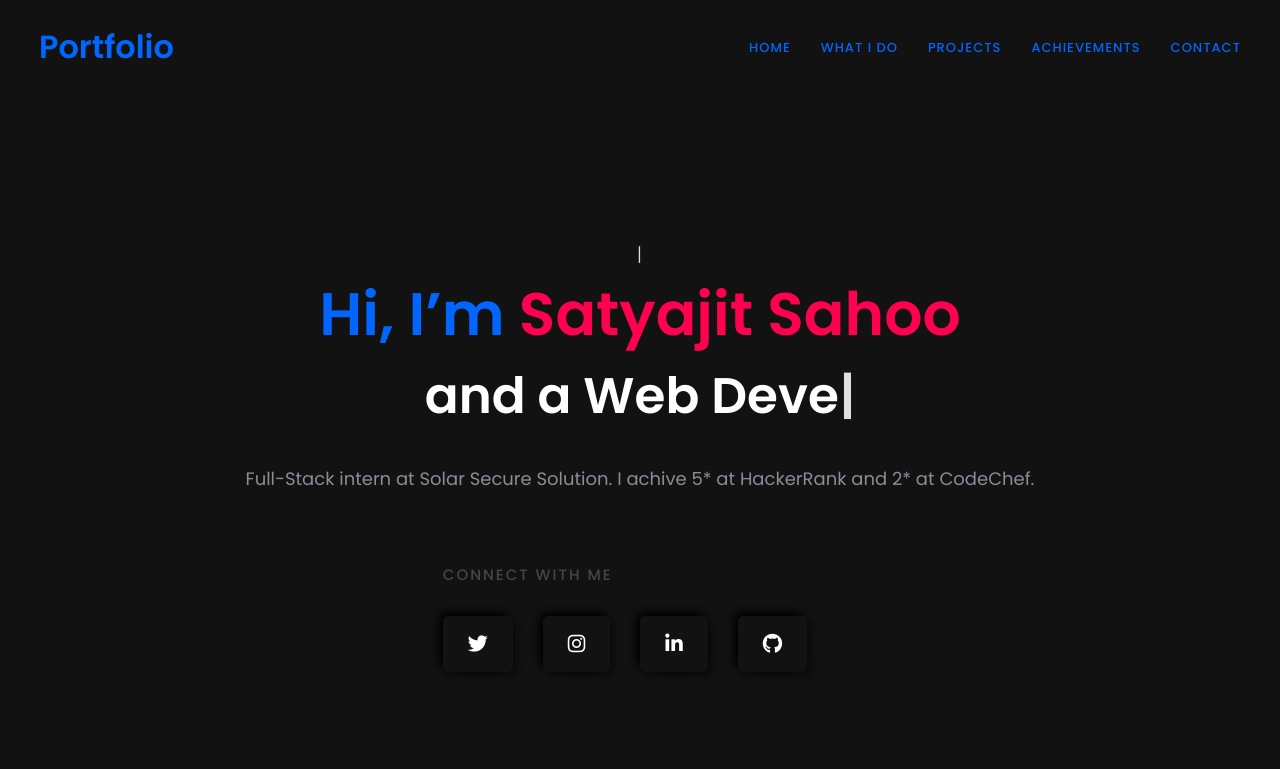
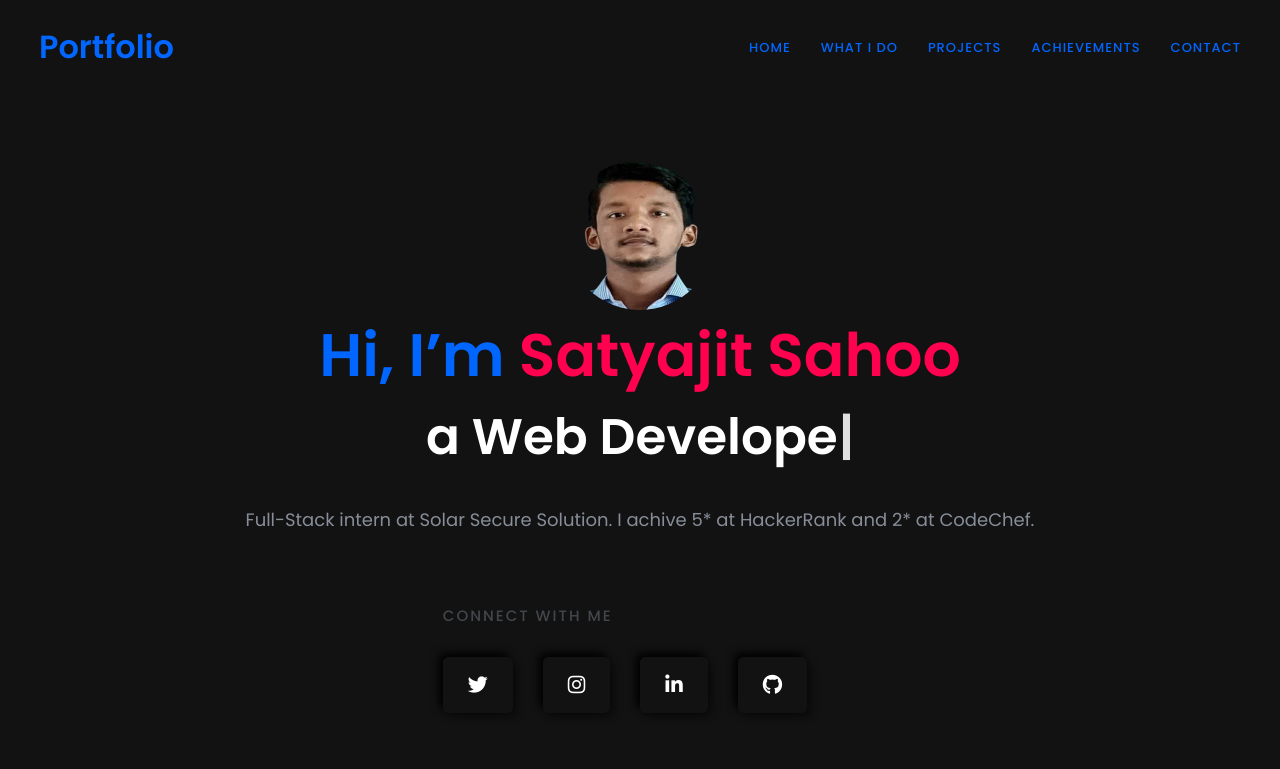
Before and after one commit to Satyajit-Sahoo45/My_Portfolio, a React (Create React App) app in the folder portfolio_frontend/: page / in a window 1280 px wide. Shown: the top 769 px of the page. Built offline with nearby package versions, Linux system fonts and the light colour scheme.

Commit message:
image update

```diff
--- a/portfolio_frontend/src/component/Achievments/Achievments.css
+++ b/portfolio_frontend/src/component/Achievments/Achievments.css
@@ -18,7 +18,7 @@
     top: 50%;
     right: 32px;
     font-size: 3rem;
-    color: #000;
+    color: #fff;
     z-index: 10;
     cursor: pointer;
     user-select: none;
@@ -29,7 +29,7 @@
     top: 50%;
     left: 32px;
     font-size: 3rem;
-    color: #000;
+    color: #fff;
     z-index: 10;
     cursor: pointer;
     user-select: none;
--- a/portfolio_frontend/src/component/Home/Home.css
+++ b/portfolio_frontend/src/component/Home/Home.css
@@ -1,13 +1,15 @@
 .home {
-  /* position: relative; */
   display: flex;
   justify-content: center;
   align-items: center;
 }
-.home h3 {
-  font-weight: 100;
-  letter-spacing: 2px;
+
+.home img{
+  width: 150px;
+  height: 150px;
+  border-radius: 100%;
 }
+
 .home h1 {
   font-size: 60px;
   font-weight: bold;
--- a/portfolio_frontend/src/component/Home/Home.js
+++ b/portfolio_frontend/src/component/Home/Home.js
@@ -1,8 +1,9 @@
-import React, {useEffect} from "react"
+import React, { useEffect } from "react"
 import "./Home.css"
 import Typewriter from 'typewriter-effect';
 import Aos from "aos";
 import "aos/dist/aos.css"
+import homeImg from "../pic/homeImg.png"
 
 const Home = () => {
 
@@ -14,16 +15,10 @@ const Home = () => {
     <>
       <section data-aos="flip-up" className='home res_page' id='home'>
         <div className='container f_flex top'>
-          <div className='home_content top'>
-            <h3>
-              <Typewriter
-                options={{
-                  strings: ['Welcome', 'To ', 'My World'],
-                  autoStart: true,
-                  loop: true,
-                }}
-              />
-            </h3>
+          <div className='home_content'>
+
+            <img src={homeImg} alt="home image" />
+
             <h1>
               Hi, I’m <span>Satyajit Sahoo</span>
             </h1>
@@ -31,7 +26,7 @@ const Home = () => {
               <span>
                 <Typewriter
                   options={{
-                    strings: ['a Student', ' and a Web Developer', ' also interest in Competative Programming'],
+                    strings: ['a Student', ' a Web Developer', 'a Learner'],
                     autoStart: true,
                     loop: true,
                   }}
@@ -49,12 +44,12 @@ const Home = () => {
                 <div className='button f_flex'>
                   <a href="https://twitter.com/Satyaji33351978" target="_blanck">
                     <button className='btn_shadow'>
-                      <i className ='fab fa-twitter'></i>
+                      <i className='fab fa-twitter'></i>
                     </button>
                   </a>
                   <a href="https://www.instagram.com/satyajitsipun45/" target="_blanck">
                     <button className='btn_shadow'>
-                      <i className ='fab fa-instagram'></i>
+                      <i className='fab fa-instagram'></i>
                     </button>
                   </a>
                   <a href="https://www.linkedin.com/in/satyajit-sahoo-28052001/" target="_blanck">
```
Also changed, not shown: portfolio_frontend/src/component/pic/20190909_094131(2).jpg (deleted), portfolio_frontend/src/component/pic/homeImg.png (added). Lines whose indentation alone changed are shown as unchanged.
